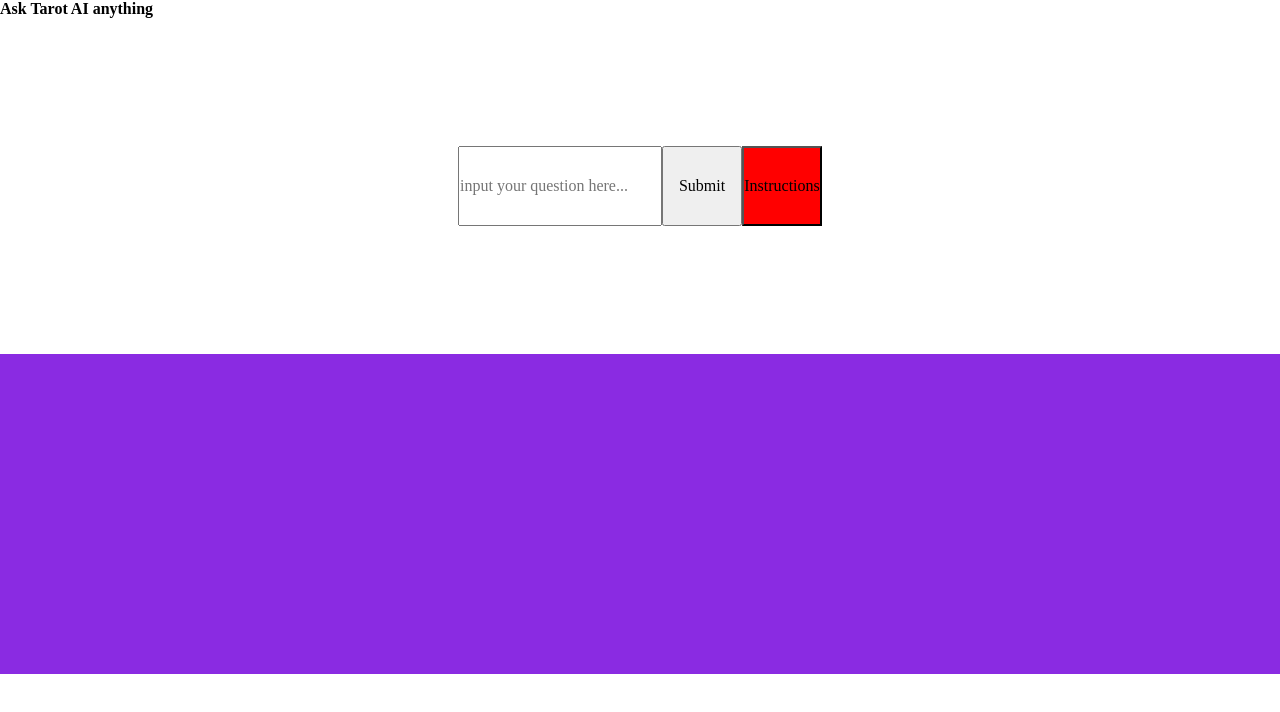
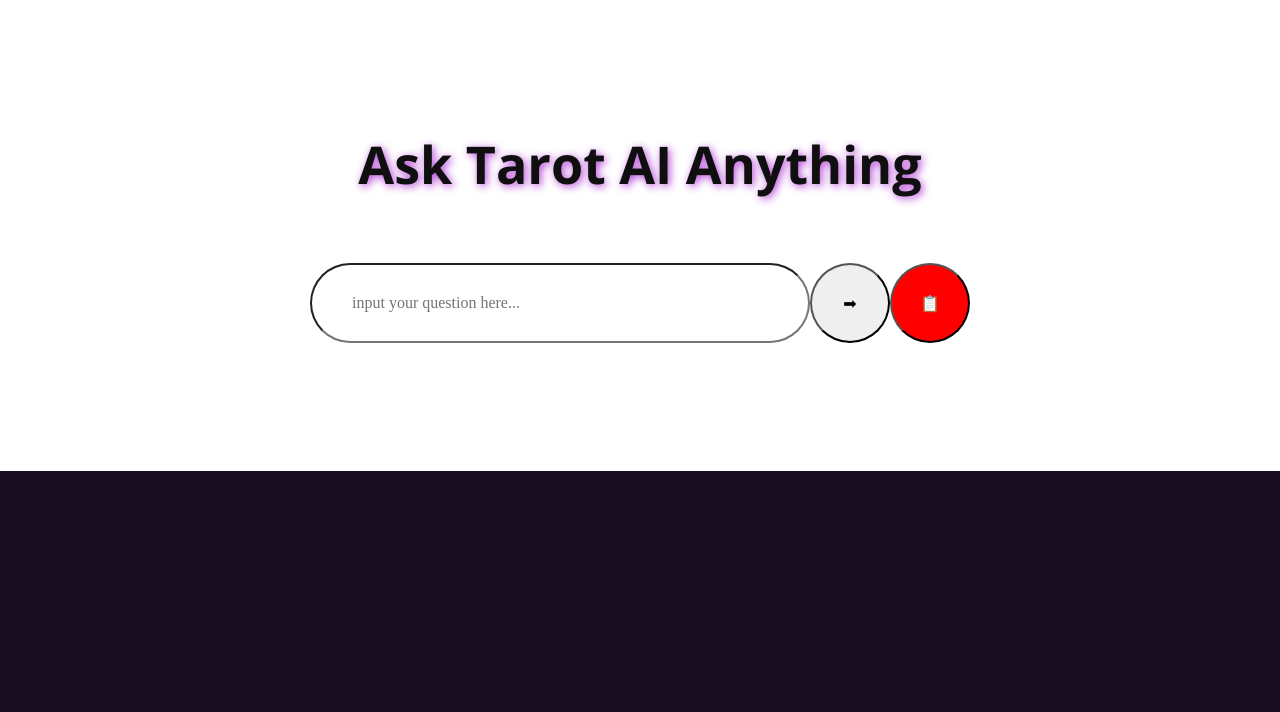
Before and after one commit to juliabush/react-tarot-ai, a React (Vite) app: page / in a window 1280 px wide. Shown: the top 712 px of the page. Built offline with nearby package versions, Linux system fonts and the light colour scheme.

Commit message:
Css styling and minor alterations to tsx file

```diff
--- a/index.html
+++ b/index.html
@@ -3,6 +3,9 @@
   <head>
     <meta charset="UTF-8" />
     <link rel="icon" type="image/svg+xml" href="/vite.svg" />
+    <link rel="preconnect" href="https://fonts.googleapis.com">
+<link rel="preconnect" href="https://fonts.gstatic.com" crossorigin>
+<link href="https://fonts.googleapis.com/css2?family=Open+Sans:ital,wght@0,300..800;1,300..800&display=swap" rel="stylesheet">
     <meta name="viewport" content="width=device-width, initial-scale=1.0" />
     <title>Tarot.ai</title>
   </head>
--- a/src/App.css
+++ b/src/App.css
@@ -1,7 +1,17 @@
 .website-container {
-  display: grid;
-  height: 100%;
+  display: flex;
+  flex-direction: column;
+  min-height: 100%;
   width: 100%;
+}
+.websitetitle-title {
+  display: flex;
+  padding-top: 8rem;
+  font-size: 3.25rem;
+  place-content: center;
+font-family: "Open Sans";
+color: rgb(15, 15, 15);
+text-shadow: 2px 2px 8px rgb(180, 68, 214);
 }
 /* .active {
   display: visible;
@@ -15,25 +25,36 @@
 #tarotUserInput-form {
   display: flex;
   place-content: center;
-  padding: 8rem;
+  padding: 4rem;
+  padding-bottom: 8rem;
+
+}
+#tarotUserInput {
+width: 500px;
+border-radius: 3rem;
+padding-left: 2.5rem;
 }
 #tarotUserInput-input {
   padding: 1rem;
+  width: 200px;
 }
 .tarotUserInput-instructionsbutton,
 #tarotUserInput-submitbutton {
   width: 80px;
   height: 80px;
+  border-radius: 50%;
 }
 .tarotUserInput-instructionsbutton {
   background-color: red;
 }
+
 .cardDisplay-container {
+  margin-top: auto; /* Push to the bottom */
+  background-color: rgb(25, 15, 34);
+  width: 100%;
   display: flex;
-  place-content: center;
-  background-color: blueviolet;
-  padding-bottom: 25%;
-  width: 100%;
+  justify-content: flex-end; /* or whatever alignment you want */
+  padding: 18%; /* Instead of 20% */
 }
 img {
   width: 260px;
--- a/src/App.tsx
+++ b/src/App.tsx
@@ -3,7 +3,9 @@ import { useState } from "react"
 import "./App.css";
 
 function WebsiteTitle() {
-  return <h1 className="websitetitle-title">Ask Tarot AI anything</h1>;
+  return (
+  <h1 className="websitetitle-title">Ask Tarot AI Anything</h1>
+  );
 }
 function CardDisplay() {
   return <div className="cardDisplay"></div>;
@@ -44,10 +46,10 @@ function TarotUserInput() {
         required
       />
       <button type="submit" id="tarotUserInput-submitbutton">
-        Submit
+        &#x27A1;
       </button>
       <button type="button" className="tarotUserInput-instructionsbutton" onClick={() => alert("Ask a clear question and find out what tarot thinks...")}>
-        Instructions
+      &#x1F4CB;
       </button>
     </form>
   );
--- a/src/index.css
+++ b/src/index.css
@@ -57,4 +57,5 @@ html {
 html,
 body {
   height: 100%;
+  overflow: hidden;
 }
```
